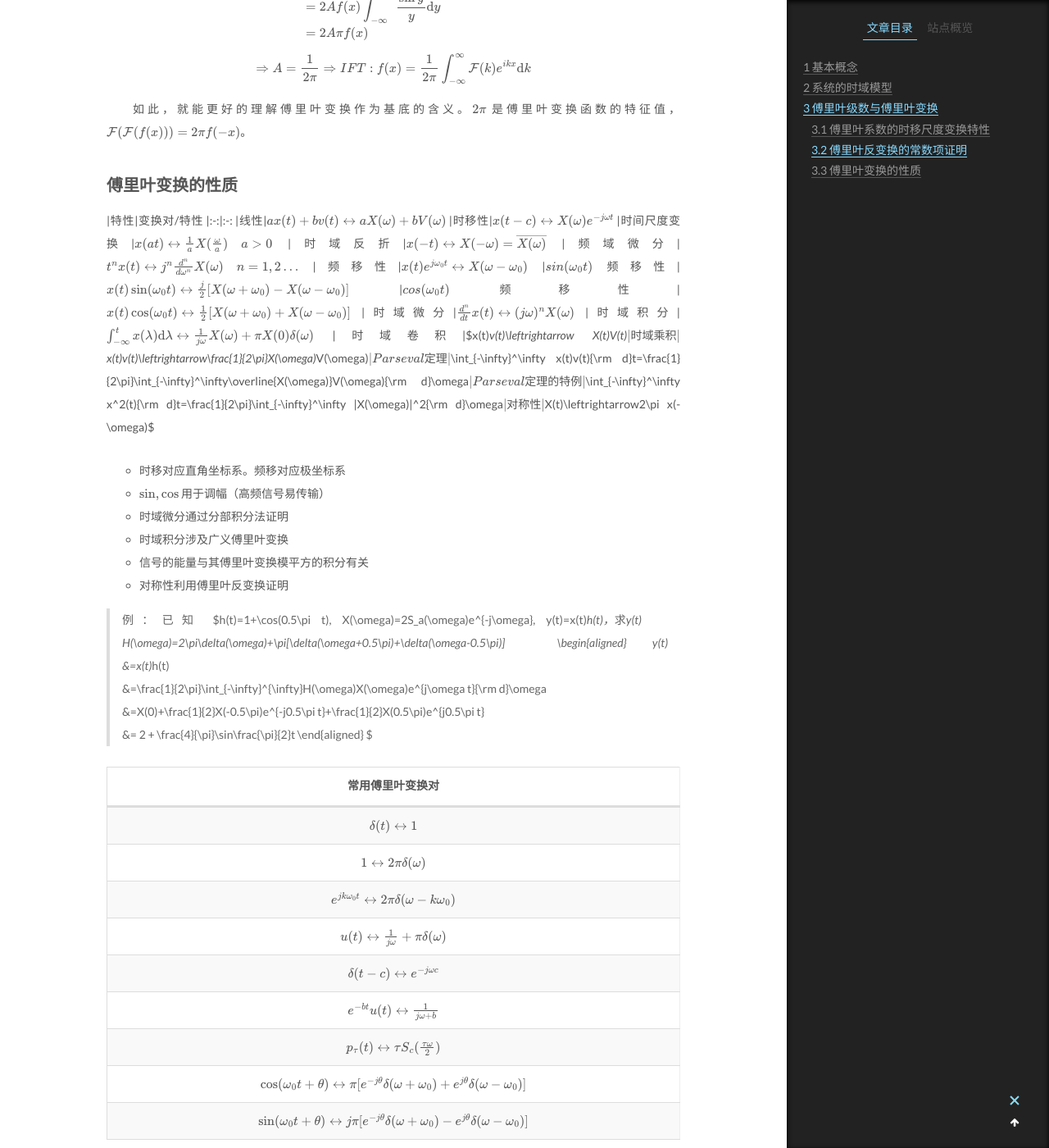
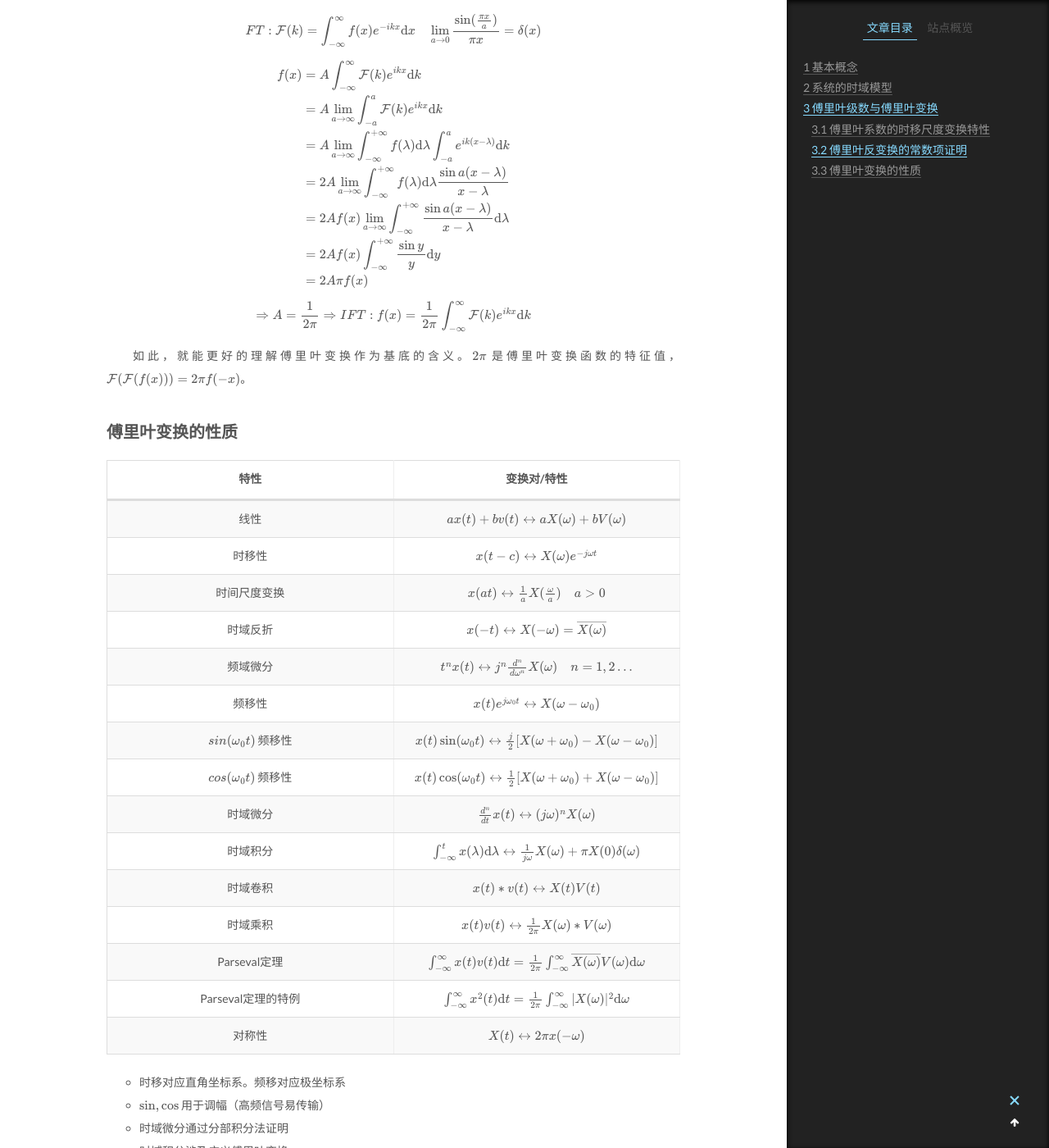
Before and after one commit to plumprc/plumprc.github.io, a Jekyll site: the page built from _posts/信号与系统/2020-03-01-信号与系统基础教程.md, in a window 1280 px wide and 1400 px high, scrolled down 6323 px. Shown: the whole window at 82% size. Built offline with Jekyll 4.4.1, drawn with Linux system fonts in a browser that asks for light colours; formulas are drawn with MathJax 3; some of the changed text lies outside the part shown.

Commit message:
adjust_signal_01

```diff
--- a/_posts/信号与系统/2020-03-01-信号与系统基础教程.md
+++ b/_posts/信号与系统/2020-03-01-信号与系统基础教程.md
@@ -27,13 +28,13 @@ $$x(t)\longrightarrow x(at+b)$$
 &emsp;&emsp;对离散时间信号来说，尺度变换等价于抽取操作，不可逆。
 
 ## 简单信号
-&emsp;&emsp;单位阶跃：$u(t)=\begin{cases}1& t>0\\0& t<0\end{cases}$，也可写作 $\varepsilon(t)$
+&emsp;&emsp;单位阶跃：$u(t)=\begin{cases}1& t>0 \\ 0& t<0\end{cases}$，也可写作 $\varepsilon(t)$
 
 &emsp;&emsp;单位冲激：$\delta(t)=0, t\ne0$，$u(t)=\int_{-\infty}^{t}\delta(\lambda){\rm d}\lambda, t\ne0$，$\int_{-\varepsilon}^{+\varepsilon}\delta(\lambda){\rm d}\lambda=1, \varepsilon>0$
 
-&emsp;&emsp;离散型单位阶跃：$u[n]=\begin{cases}1& n=0,1,2\dots\\0& n=-1,-2\dots\end{cases}$
+&emsp;&emsp;离散型单位阶跃：$u[n]=\begin{cases}1& n=0,1,2\dots \\ 0& n=-1,-2\dots\end{cases}$
 
-&emsp;&emsp;离散型单位脉冲：$\delta[n]=\begin{cases}1& n=0\\0& n\ne0\end{cases}=u[n]-u[n-1]$
+&emsp;&emsp;离散型单位脉冲：$\delta[n]=\begin{cases}1& n=0 \\ 0& n\ne0\end{cases}=u[n]-u[n-1]$
 
 &emsp;&emsp;大多数离散型信号 $x[n]$ 均可认为采样于连续性的 $x(t)$，但要注意如离散型单位冲激信号 $\delta[n]$ 就并非采样得来。对连续时间信号采样不一定能得到数字信号（数字信号的值是有限个不相同的值）
 
@@ -46,12 +47,15 @@ $$\int_{t-\varepsilon}^{t+\varepsilon}f(\lambda)\delta(\lambda-t)d\lambda=f(t)\q
 &emsp;&emsp;我们研究的信号中比较有代表性的是满足 $x(t)=x(t+T)$ 的周期信号，周期信号的最小周期称为基波周期。周期信号的叠加依旧是周期信号；如两个周期分别为 $T_1$ 和 $T_2$ 的信号叠加，其满足 $T_1/T_2=m/n$，$\gcd(m,n)=1$，则叠加后信号的基波周期为 $nT_1$。
 
 &emsp;&emsp;对于离散型信号来说不能简单的通过其采样的连续性信号计算其周期。例如对于 $x[n]=cos(wn+\theta)$，假设其具有周期性，则可得到：
+
 $$x[n]=cos(w(n+m)+\theta)=cos(wn+\theta+2k\pi)$$
-&emsp;&emsp;整理得到 $wm=2k\pi$，因此对于这一类型的离散型信号，其具有周期性的充要条件为 $w$ 是 $\pi$ 的有理数倍，基波周期为使等式成立的最小正整数 $m$，即 $T=\argmin_m\{\frac{w}{2\pi}\times m\in\mathbb{N}^+\}$
+
+&emsp;&emsp;整理得到 $wm=2k\pi$，因此对于这一类型的离散型信号，其具有周期性的充要条件为 $w$ 是 $\pi$ 的有理数倍，基波周期为使等式成立的最小正整数 $m$，即 $T=\argmin_m(\frac{w}{2\pi}\times m\in\mathbb{N}^+)$
 
 &emsp;&emsp;笔者注：后期做频谱分析（$e^{i\omega t}$）的时候我们习惯性研究对象是角频率 $\omega$ 而不是频率 $f$，因此大多数情况下基波频率指的是角频率。
 
 # 系统的时域模型
+
 &emsp;&emsp;一个线性时不变系统可用输入/输出关系式表示为：
 
 $$y[n]=\sum_{k=0}^\infty w_kx[n-k]$$
@@ -82,6 +86,7 @@ $$x(t)=\int_{-\infty}^\infty x(\lambda)\delta(t-\lambda)d\lambda, \quad y(t)=\in
 &emsp;&emsp;了解了卷积反卷的本质后我们不难理解和证明卷积运算满足**交换、分配和结合律**。关于卷积的其他有趣的性质暂且按下不表。
 
 ## 常见系统元件的卷积表示
+
 |元件|表达式
 |:-:|:-:
 |恒等器|$x(t)=x(t)*\delta(t)$
@@ -101,6 +106,7 @@ $$x(t)=\int_{-\infty}^\infty x(\lambda)\delta(t-\lambda)d\lambda, \quad y(t)=\in
 &emsp;&emsp;具有零附加条件的线性常系数微分方程所描述的系统是线性的（没有特解干扰）；零初始条件描述的系统是因果的线性时不变系统
 
 # 傅里叶级数与傅里叶变换
+
 &emsp;&emsp;由于 $\cos$ 和 $\sin$ 的天然正交性，我们知道对任意一个满足Dirichlet条件的**周期函数**（信号）$x(t)=x(t+T)$，我们均可将其表示为**三角傅立叶级数**的展开式：
 
 $$x(t)=a_0+\sum_{k=1}^\infty[a_k\cos k\omega_0 t + b_k\sin k\omega_0 t]$$
@@ -139,6 +145,7 @@ $$X(\omega)=\int_{-\infty}^{+\infty}x(t)e^{-j\omega t}{\rm d}t\qquad -\infty<\om
 &emsp;&emsp;一言蔽之，傅里叶级数是某个傅里叶变换的采样形式。傅里叶变换以频域的新视角展现了信号的所有特征。
 
 ## 傅里叶系数的时移尺度变换特性
+
 $$x(t)\Rightarrow c_k=\frac{1}{T}\int_Tx(t)e^{-jk(2\pi/T)t}{\rm d}t$$
 
 |变换|傅里叶系数
@@ -150,6 +157,7 @@ $$x(t)\Rightarrow c_k=\frac{1}{T}\int_Tx(t)e^{-jk(2\pi/T)t}{\rm d}t$$
 &emsp;&emsp;笔者注：傅里叶系数不受尺度变换影响，这可以理解为在同一个傅里叶变换下不同密度的采样形式；时移的影响可以结合时间图和频谱图来看，**时间图位于直角坐标系而频谱图位于极坐标系**，对直角坐标系做平移变换必然会导致极坐标系里原来的点发生旋转（左移对应逆时针旋转），这就是时移后的傅里叶系数会多出一个 $e^{i\theta}$ 因子的原因。
 
 ## 傅里叶反变换的常数项证明
+
 $$FT: \mathcal{F}(k)=\int_{-\infty}^{\infty}f(x)e^{-ikx}{\rm d}x\quad \lim_{a\rightarrow0}\frac{\sin (\frac{\pi x}{a})}{\pi x}=\delta(x)$$
 
 $$
@@ -169,6 +177,7 @@ $$\Rightarrow A=\frac{1}{2\pi}\Rightarrow IFT: f(x)=\frac{1}{2\pi}\int_{-\infty}
 &emsp;&emsp;如此，就能更好的理解傅里叶变换作为基底的含义。$2\pi$ 是傅里叶变换函数的特征值，$\mathcal{F}(\mathcal{F}(f(x)))=2\pi f(-x)$。
 
 ## 傅里叶变换的性质
+
 |特性|变换对/特性
 |:-:|:-:
 |线性|$ax(t)+bv(t)\leftrightarrow aX(\omega)+bV(\omega)$
```
Also changed, not shown: other parts of _posts/信号与系统/2020-03-01-信号与系统基础教程.md (+2 -1 lines).
